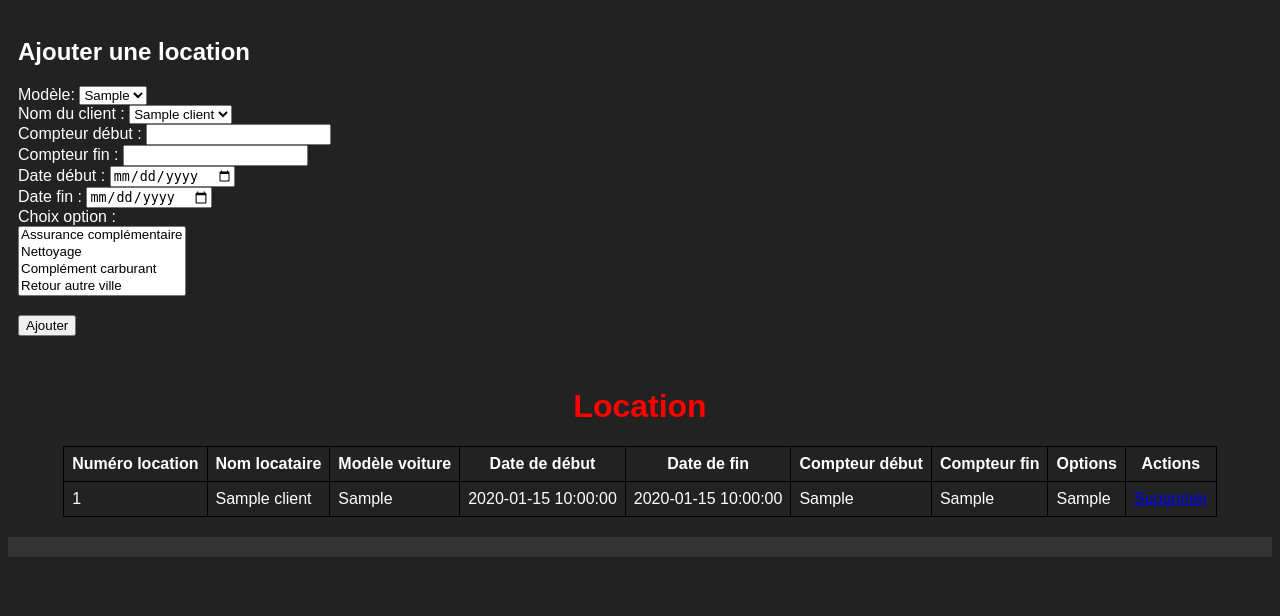
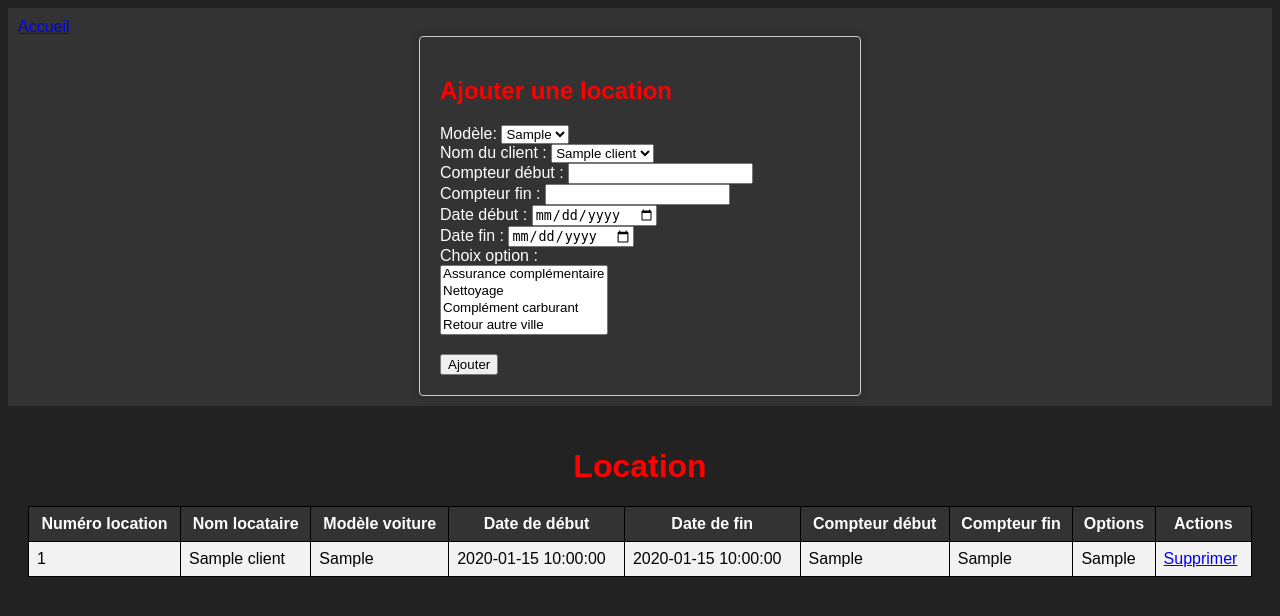
Before and after one commit to UnBretonFou/LocAuto_YC, a PHP site: page /facturation.php in a window 1280 px wide. Shown: the top 616 px of the page. Run offline with PHP 8.4, Linux system fonts and the light colour scheme; tables that the repository leaves empty or names only in its code hold one stand-in row (values such as "Sample post").

Commit message:
modif : mineur

```diff
--- a/Backend/src/Resources/Style/styles.css
+++ b/Backend/src/Resources/Style/style_index.css
@@ -7,7 +7,7 @@ body {
 header {
     background-color: #222;
     padding: 10px;
-    color: #fff;
+    color: #222;
 }
 
 nav ul {
@@ -69,17 +69,5 @@ th, td {
     border: 1px solid;
     color: #fff;
 }
-/* Style pour voitures.php */
-test {
-    display: flex;
-    flex-direction: column;
-    align-items: center;
-    justify-content: center;
-    height: 100vh;
-    text-align: center;
-}
-.center-table {
-    text-align: center;
-}
 
 /* Styles spécifiques à la page Facturation */
--- /dev/null
+++ b/Backend/src/Resources/Style/style_location.css
@@ -0,0 +1,62 @@
+/* Styles généraux */
+body {
+    font-family: Arial, sans-serif;
+    background-color: #222;
+}
+
+header {
+    background-color: #333;
+    padding: 10px;
+    color: #fff;
+}
+
+h1 {
+    color: red;
+    text-align: center;
+}
+
+h2 {
+    color: red;
+}
+
+form {
+    margin: 0 auto;
+    max-width: 400px;
+    padding: 20px;
+    border: 1px solid #ccc;
+    border-radius: 4px;
+    box-shadow: 0 0 8px rgba(0, 0, 0, 0.2);
+}
+
+main {
+    padding: 20px;
+}
+
+.table-container {
+    margin-top: 20px;
+    overflow-x: auto;
+
+}
+
+table {
+    border-collapse: collapse;
+    width: 100%;
+}
+
+th, td {
+    padding: 8px;
+    border: 1px solid black;
+}
+
+th {
+    background-color: #333;
+    color: #fff;
+}
+
+.odd {
+    background-color: #f2f2f2;
+}
+
+.even {
+    background-color: #fff;
+}
--- a/Backend/src/controlers/ajouter_location.php
+++ b/Backend/src/controlers/ajouter_location.php
@@ -13,7 +13,7 @@
     $choix_option = $_POST["choix_option"];
 
     //Récupérer l'id_modele de voiture en fonction du libellé
-    $sql_voiture_modele = "SELECT id_modele FROM modele";
+    $sql_voiture_modele = "SELECT id_modele FROM modele WHERE libelle = '$voiture_modele'";
     $result_voiture_modele = mysqli_query($con, $sql_voiture_modele);
     $row_voiture_modele = mysqli_fetch_array($result_voiture_modele);
     $id_voiture = $row_voiture_modele["id_modele"];
--- a/Backend/src/facturation.php
+++ b/Backend/src/facturation.php
@@ -7,10 +7,12 @@
 <html>
 <head>
     <title>Facturation</title>
-    <link rel="stylesheet" type="text/css" href="../src/Resources/Style/styles.css">
+    <link rel="stylesheet" type="text/css" href="../src/Resources/Style/style_location.css">
 </head>
 <body>
     <header>
+        <!-- Bouton accueil -->
+        <a href="index.php">Accueil</a>
         <!-- En-tête de la page -->
         <form method="POST" action="../src/controlers/ajouter_location.php">
             <h2>Ajouter une location</h2>
@@ -25,7 +27,7 @@
                     }
                 ?>
             </select><br>
-            <label for="client">Nom du client :
+            <label for="client">Nom du client : </label>
                 <select name="client" requiered>
                 <?php
                     //On récupère tous les noms des clients de la base de données
@@ -73,15 +75,15 @@
 
                 echo "<div class='table-container'><table style='border-collapse: collapse;'>";
                 echo "<tr>
-                        <th style='border: 1px solid black;'>Numéro location</th>
-                        <th style='border: 1px solid black;'>Nom locataire</th>
-                        <th style='border: 1px solid black;'>Modèle voiture</th>
-                        <th style='border: 1px solid black;'>Date de début</th>
-                        <th style='border: 1px solid black;'>Date de fin</th>
-                        <th style='border: 1px solid black;'>Compteur début</th>
-                        <th style='border: 1px solid black;'>Compteur fin</th>
-                        <th style='border: 1px solid black;'>Options</th>
-                        <th style='border: 1px solid black;'>Actions</th>
+                        <th>Numéro location</th>
+                        <th>Nom locataire</th>
+                        <th>Modèle voiture</th>
+                        <th>Date de début</th>
+                        <th>Date de fin</th>
+                        <th>Compteur début</th>
+                        <th>Compteur fin</th>
+                        <th>Options</th>
+                        <th>Actions</th>
                       </tr>";
 
                 $compteur = 0;
@@ -91,15 +93,15 @@
                     $classe = ($compteur % 2 == 0) ? "even" : "odd";
 
                     echo "<tr class='" . $classe . "'>
-                        <td style='border: 1px solid black;'>" . $resultat["id_location"] . "</td>
-                        <td style='border: 1px solid black;'>" . $resultat["nom_locataire"] . "</td>
-                        <td style='border: 1px solid black;'>" . $resultat["modele_voiture"] . "</td>
-                        <td style='border: 1px solid black;'>" . $resultat["date_debut"] . "</td>
-                        <td style='border: 1px solid black;'>" . $resultat["date_fin"] . "</td>
-                        <td style='border: 1px solid black;'>" . $resultat["compteur_debut"] . "</td>
-                        <td style='border: 1px solid black;'>" . $resultat["compteur_fin"] . "</td>
-                        <td style='border: 1px solid black;'>" . $resultat["options"] . "</td>
-                        <td style='border: 1px solid black;'><a href=../src/controlers/supprimer_location.php?supprimer_location=" . $resultat["id_location"] . "'>Supprimer</a></td>
+                        <td>" . $resultat["id_location"] . "</td>
+                        <td>" . $resultat["nom_locataire"] . "</td>
+                        <td>" . $resultat["modele_voiture"] . "</td>
+                        <td>" . $resultat["date_debut"] . "</td>
+                        <td>" . $resultat["date_fin"] . "</td>
+                        <td>" . $resultat["compteur_debut"] . "</td>
+                        <td>" . $resultat["compteur_fin"] . "</td>
+                        <td>" . $resultat["options"] . "</td>
+                        <td><a href=../src/controlers/supprimer_location.php?supprimer_location=" . $resultat["id_location"] . "'>Supprimer</a></td>
                     </tr>";
                 }
 
--- a/Backend/src/index.php
+++ b/Backend/src/index.php
@@ -1,8 +1,8 @@
 <!DOCTYPE html>
 <html>
 <head>
-    <title>Mon Site Intranet</title>
-    <link rel="stylesheet" type="text/css" href="../src/Resources/Style/styles.css">
+    <title>Site Intranet</title>
+    <link rel="stylesheet" type="text/css" href="../src/Resources/Style/style_index.css">
 </head>
 <body>
     <header>
```
Also changed, not shown: Backend/src/client.php (+15 -12 lines).
